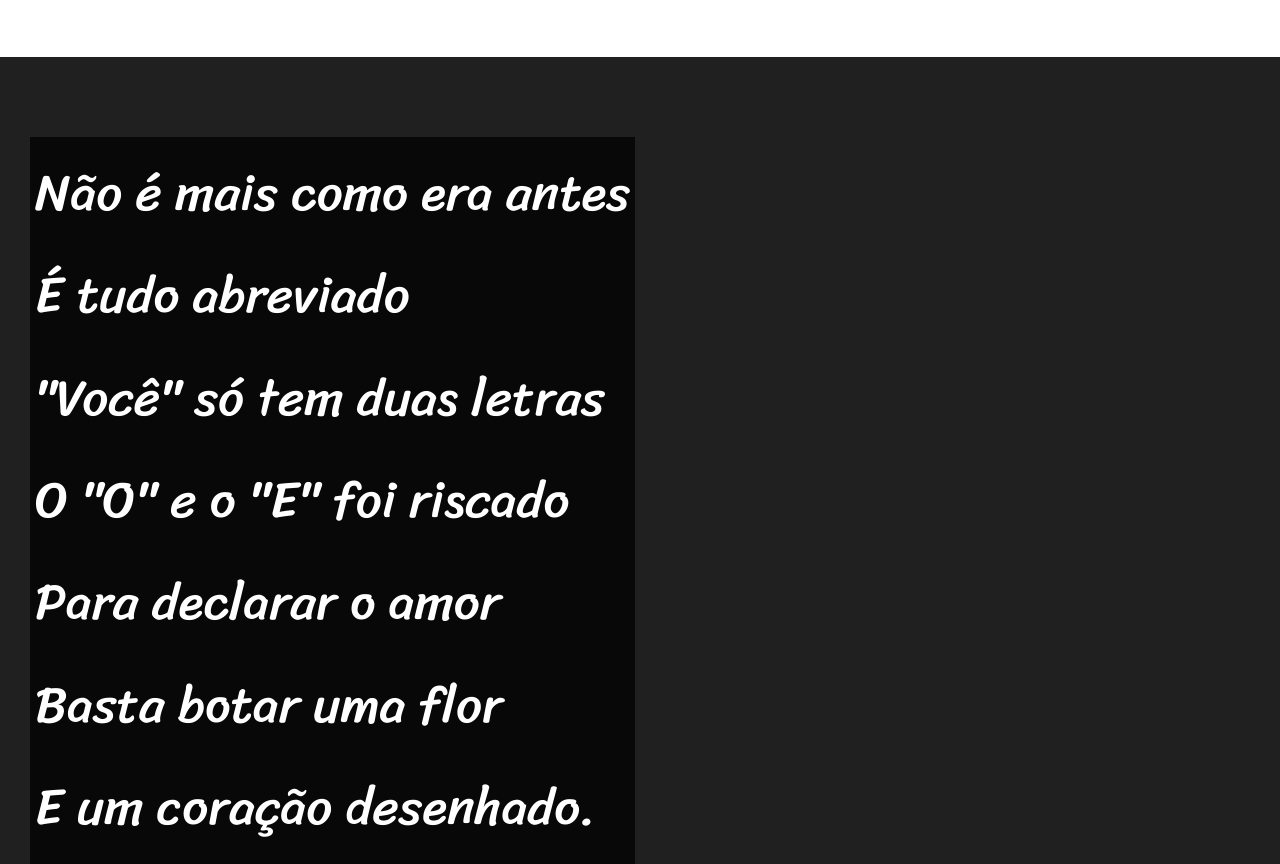
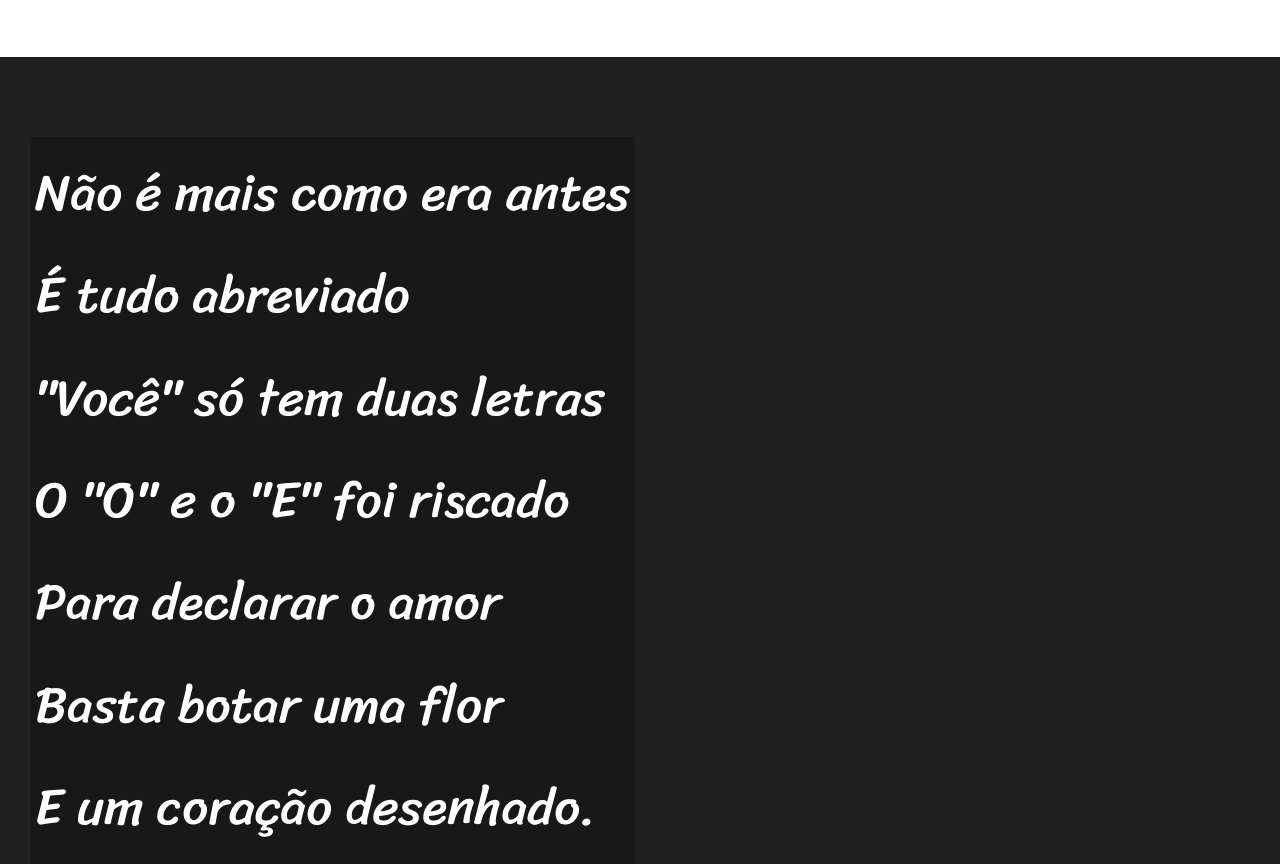
Before and after one commit to dgcmoreira/HTML-CSS, a plain HTML site: page Desafios/Desafio 012/index.html in a window 1280 px wide. Shown: the part 1080-1944 px from the top of the page. Drawn offline with Linux system fonts and the light colour scheme.

Commit message:
mais algumas atualizacoes

```diff
--- a/Desafios/Desafio 012/estilo/style.css
+++ b/Desafios/Desafio 012/estilo/style.css
@@ -70,7 +70,7 @@ section.imagem {
 section.imagem > p {
     display: inline-block;
     padding: 5px;
-    background-color: rgba(4, 4, 4, 0.837);
+    background-color: rgba(22, 22, 22, 0.708);
 }
 
 footer {
```
